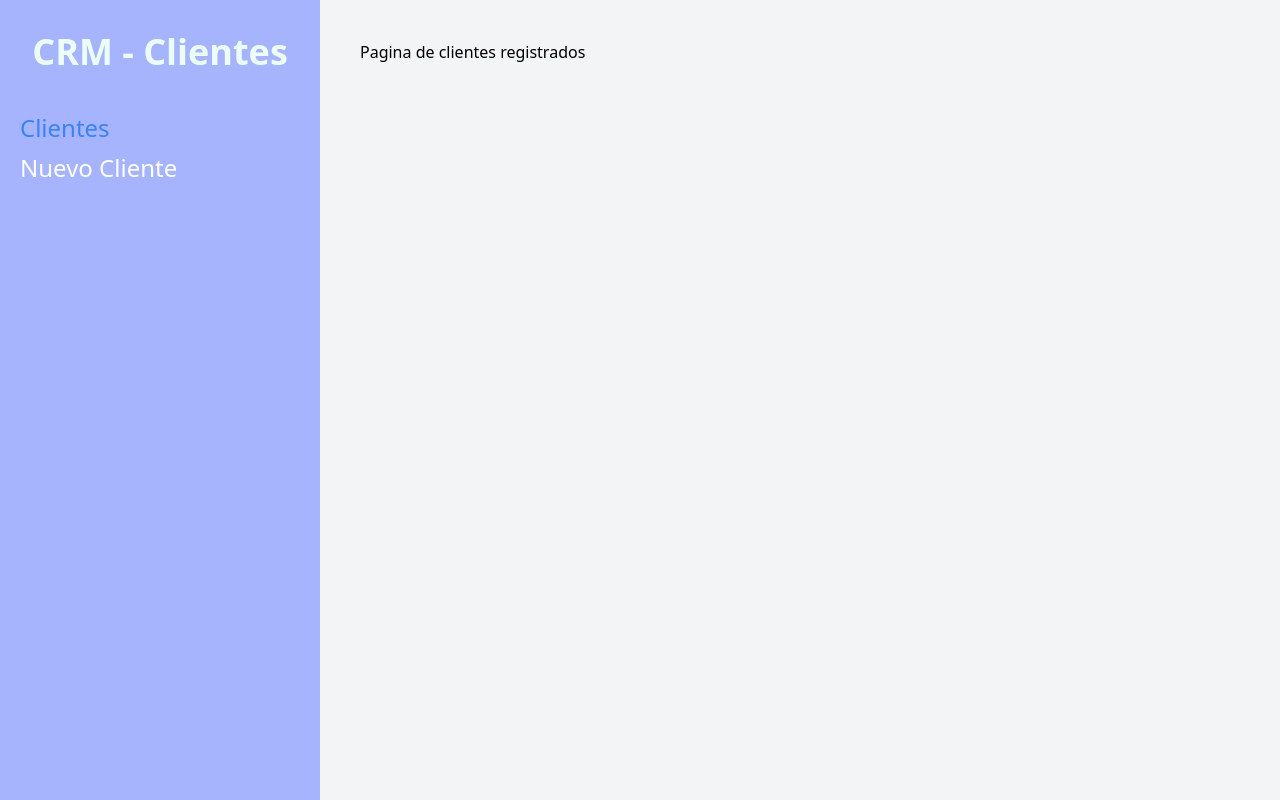
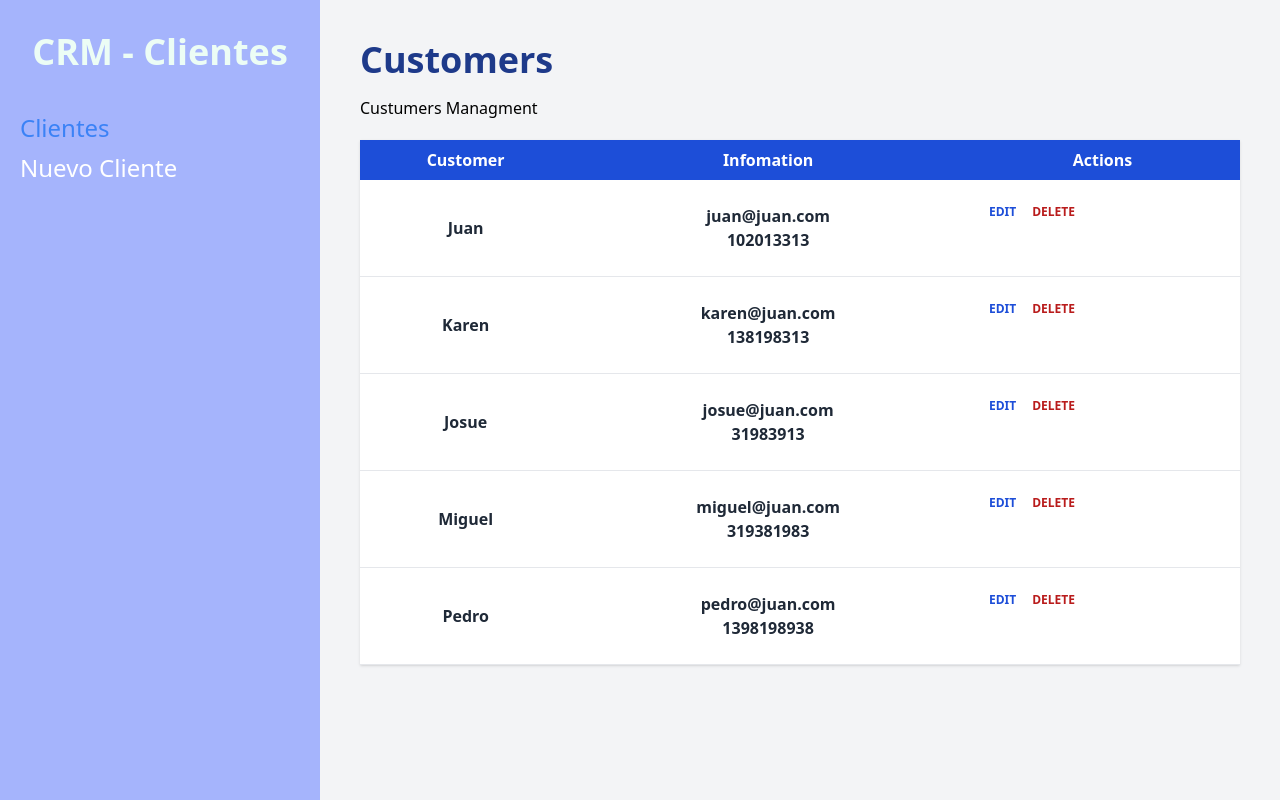
Before and after one commit to miguel8arivera/client-managment, a React (Vite) app: page / in a window 1280 px wide. Built offline with nearby package versions, Linux system fonts and the light colour scheme.

Commit message:
CustomerPage.tsx worked its views, data folder add and customer.tsx file added, Customer.tsx in process

```diff
--- /dev/null
+++ b/src/components/Customer.tsx
@@ -0,0 +1,38 @@
+import { FC } from 'react';
+
+const Customer: FC = function ({ customer }) {
+  const { name, company, email, id, phone } = customer;
+  return (
+    <tr className="border-b" key={id}>
+      <td className="p-6 text-center">
+        <p className="text-1xl text-gray-800 font-semibold">{name}</p>
+      </td>
+      <td className="p-6 text-center">
+        <p className="text-gray-600 ">
+          {' '}
+          <span className="text-gray-800  font-semibold">{email}</span>
+        </p>
+        <p className="text-gray-600 ">
+          {' '}
+          <span className="text-gray-800 uppercase font-semibold">{phone}</span>
+        </p>
+      </td>
+      <td className="p-6 flex gap-4 ">
+        <button
+          type="button"
+          className="text-blue-700 hover:text-blue-800 uppercase font-semibold text-xs "
+        >
+          Edit
+        </button>
+        <button
+          type="button"
+          className="text-red-700 hover:text-red-800 uppercase font-semibold text-xs"
+        >
+          Delete
+        </button>
+      </td>
+    </tr>
+  );
+};
+
+export default Customer;
--- a/src/components/Layout.tsx
+++ b/src/components/Layout.tsx
@@ -3,7 +3,7 @@ import { Outlet, Link, useLocation } from 'react-router-dom';
 
 const Layout: FC = function () {
   const location = useLocation();
-  console.log(location);
+
   return (
     <div className="md:flex md:min-h-screen">
       <aside className="md:w-1/4 bg-indigo-300  px-5 py-8">
--- /dev/null
+++ b/src/data/customers.ts
@@ -0,0 +1,45 @@
+export type PropCustomer = {
+  id: number;
+  name: string;
+  phone: number;
+  email: string;
+  company: string;
+};
+
+export const customers: PropCustomer[] = [
+  {
+    id: 1,
+    name: 'Juan',
+    phone: 102013313,
+    email: 'juan@juan.com',
+    company: 'Codigo Con Juan',
+  },
+  {
+    id: 2,
+    name: 'Karen',
+    phone: 138198313,
+    email: 'karen@juan.com',
+    company: 'Codigo Con Juan',
+  },
+  {
+    id: 3,
+    name: 'Josue',
+    phone: 31983913,
+    email: 'josue@juan.com',
+    company: 'Codigo Con Juan',
+  },
+  {
+    id: 4,
+    name: 'Miguel',
+    phone: 319381983,
+    email: 'miguel@juan.com',
+    company: 'Codigo Con Juan',
+  },
+  {
+    id: 5,
+    name: 'Pedro',
+    phone: 1398198938,
+    email: 'pedro@juan.com',
+    company: 'Codigo Con Juan',
+  },
+];
--- a/src/main.tsx
+++ b/src/main.tsx
@@ -3,7 +3,7 @@ import ReactDOM from 'react-dom/client';
 import { createBrowserRouter, RouterProvider } from 'react-router-dom';
 import Layout from './components/Layout';
 import './index.css';
-import CustomerPage from './pages/CustomerPage';
+import CustomerPage, { loader as customerLoader } from './pages/CustomerPage';
 import NewCustomerPage from './pages/NewCustomerPage';
 
 const Router = createBrowserRouter([
@@ -14,6 +14,7 @@ const Router = createBrowserRouter([
       {
         index: true,
         element: <CustomerPage />,
+        loader: customerLoader,
       },
       {
         path: 'new/customer',
--- a/src/pages/CustomerPage.tsx
+++ b/src/pages/CustomerPage.tsx
@@ -1,9 +1,44 @@
 import { FC } from 'react';
+import { useLoaderData } from 'react-router-dom';
+import Customer from '../components/Customer';
+import { customers } from '../data/customers';
+
+export function loader() {
+  return customers;
+}
+
+type PropCliente = {
+  id: number;
+  name: string;
+  email: string;
+  company: string;
+};
 
 const CustomerPage: FC = function () {
+  const dataCustomers: PropCliente[] = useLoaderData();
+
   return (
     <div>
-      <h4>Pagina de clientes registrados</h4>
+      <h2 className="font-black text-4xl text-blue-900"> Customers</h2>
+      <p className="mt-4">Custumers Managment</p>
+      {dataCustomers.length ? (
+        <table className="w-full bg-white shadow mt-5 table-auto">
+          <thead className="bg-blue-700 text-white">
+            <tr>
+              <th className="p-2">Customer</th>
+              <th className="p-2">Infomation</th>
+              <th className="p-2">Actions</th>
+            </tr>
+          </thead>
+          <tbody>
+            {dataCustomers.map((customer) => (
+              <Customer key={customer.id} customer={customer} />
+            ))}
+          </tbody>
+        </table>
+      ) : (
+        <p> No hay clientes</p>
+      )}
     </div>
   );
 };
```
